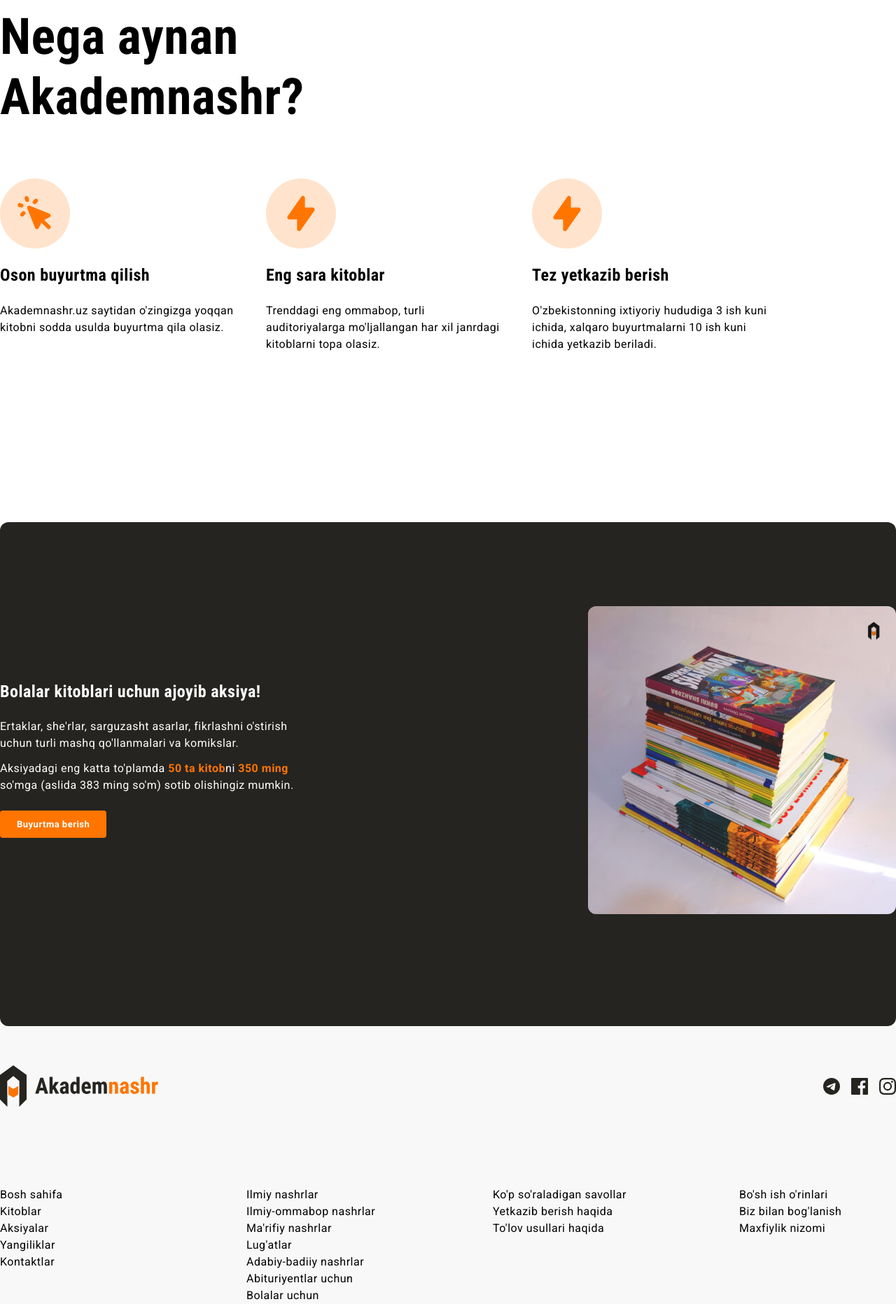
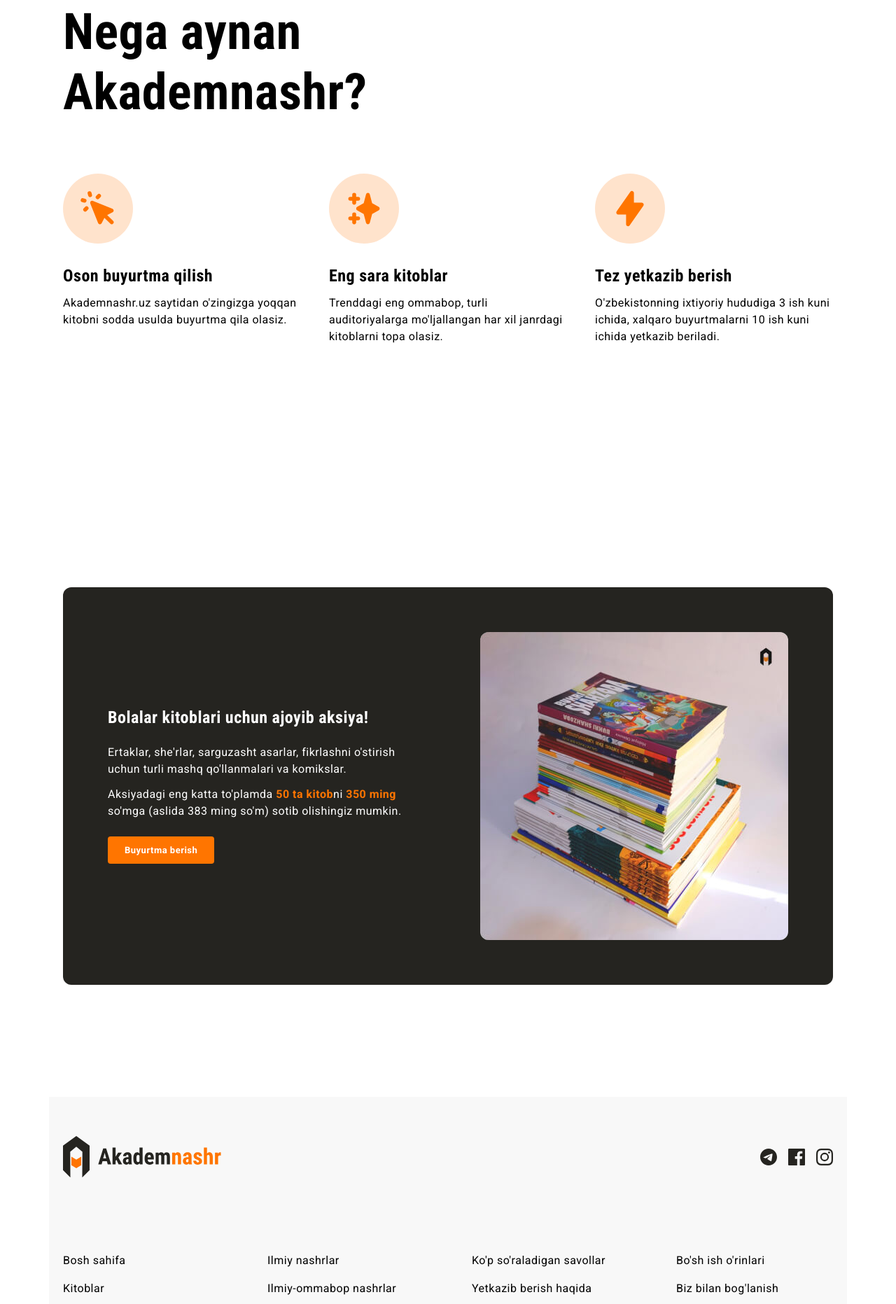
Before and after one commit to GulshanoyDilshodovna/akademnashr, a plain HTML site: page index.html in a window 1280 px wide. Shown: the part 937-2800 px from the top of the page at 70% size. Drawn offline with Linux system fonts and the light colour scheme.

Commit message:
add final styles to the project

```diff
--- a/css/style.css
+++ b/css/style.css
@@ -1,5 +1,12 @@
 /*UNIVERSAL STYLES*/
+
+*{
+    box-sizing: border-box;
+}
+
 body{
+    padding: 0;
+    margin: 0;
     font-family: 'Roboto', sans-serif;
     font-size: 16px;
     line-height: 1.5;
@@ -9,6 +16,16 @@ body{
 *:focus{
     outline: 2px dashed #ff7500;
     outline-offset: 3px;
+}
+
+/* CONTAINER */
+.container{
+    width: 100%;
+    max-width: 1140px;
+    padding-left: 20px;
+    padding-right: 20px;
+    margin-right: auto;
+    margin-left: auto;
 }
 
 .btn{
@@ -48,16 +65,24 @@ body{
 
 header{
     background-color: #fff;
-    display: flex;
-    justify-content: space-between;
-    align-items: center;
     border-top: 5px solid #ff7500;
     padding-top: 16px;
     padding-bottom: 16px;
 }
 
+.header-container{
+    display: flex;
+    justify-content: space-between;
+    align-items: center;
+}
+
 .logo-link{
     transition: opacity 0.4s ease;
+    display: block;
+}
+
+.logo-link img{
+    display: block;
 }
 
 .logo-link:hover{
@@ -113,11 +138,15 @@ header{
 
 .hero{
     background: #252420;
+    border-top: 80px;
+    padding-bottom: 80px;
+}
+
+.hero-container{
     display: flex;
     justify-content: space-between;
     align-items: center;
-    border-top: 80px;
-    padding-bottom: 80px;
+
 }
 
 .hero-content{
@@ -189,26 +218,38 @@ header{
     display: flex;
     justify-content: center;
     align-items: center;
-    border-radius: 50%
+    border-radius: 50%;
+    margin-bottom: 32px;
 }
 
 .features-title{
+    margin-top: 0;
+    margin-bottom: 12px;
     font-size: 24px;
     line-height: 120%;
     font-family: 'Roboto Condensed', sans-serif;
 }
 
+.features-info{
+    margin: 0;
+}
+
 /*SALE SECTION STYLES*/
 
 .sale{
+    padding-top: 120px;
+    padding-bottom: 160px;
+}
+
+.sale-container{
     background: #252420;
     color: #fff;
     display: flex;
     justify-content: space-between;
     align-items: center;
-    padding-top: 120px;
-    padding-bottom: 160px;
     border-radius: 12px;
+    padding: 64px;
+
 }
 
 .sale-content{
@@ -289,6 +330,11 @@ footer{
 .social-network-icon{
     color: #252420;
     transition: color 0.4s ease, opacity 0.4s ease;
+    display: block;
+}
+
+.social-network-icon svg{
+    display: block;
 }
 
 .social-network-icon:hover{
@@ -312,6 +358,14 @@ footer{
     margin-right: 68px;
 }
 
+.footer-links li{
+    margin-bottom: 16px;
+}
+
+.footer-links li:last-child{
+    margin-bottom: 0;
+}
+
 .footer-links:last-child{
     margin-right: 0;
 }
--- a/index.html
+++ b/index.html
@@ -18,6 +18,7 @@
 
     <!--Header-->
     <header>
+        <div class="container header-container">
             <a href="index.html" class="logo-link">
                 <img src="images/logo.svg" alt="Akademnashr logo" width="227" height="60">
             </a>
@@ -32,12 +33,15 @@
                 </nav>
                 <a href="#" class="btn">Ro'yxatdan o'tish</a>
             </div>
+        </div>
     </header>
+
+
     <main>
-
 
         <!--Hero-->
         <section class="hero">
+            <div class="container hero-container">
                 <div class="hero-content">
                     <hr class="orange-line">
                     <h2 class="hero-heading">Pythonda dasturlash asoslari</h2>
@@ -49,11 +53,12 @@
                     <a class="btn" href="#">Buyurtma berish</a>
                 </div>
                 <img src="images/python-book.jpg" class="hero-img" alt="Phyton book" srcset="images/python-book.jpg 1x, images/python-book@2x.jpg 2x">
+            </div>
         </section>
 
 
         <!-- futeres -->
-        <section class="features">
+        <section class="features container">
             <hr class="orange-line">
             <h2 class="features-heading">Nega aynan<br>Akademnashr?</h2>
             <ul class="features-list">
@@ -69,7 +74,7 @@
                 </li>
                 <li class="feature">
                     <div class="feature-icon-wrapper">
-                        <img src="images/icon-lightning-bolt.svg" alt="" width="56" height="56">
+                        <img src="images/icon-sparkles.svg" alt="" width="56" height="56">
                     </div>
                     <h3 class="features-title">Eng sara kitoblar</h3>
                     <p class="features-info">
@@ -92,7 +97,8 @@
 
 
         <!-- aksiya -->
-        <section class="sale">
+        <section class="sale container">
+            <div class="sale-container">
                 <div class="sale-content">
                     <h2 class="sale-heading">Bolalar kitoblari uchun ajoyib aksiya!</h2>
                    <div class="sale-info-wrapper">
@@ -109,12 +115,14 @@
                     <a class="btn" href="#">Buyurtma berish</a>
                 </div>
                 <img src="images/sale-img.jpg"  class="sale-img" alt="Ustma-ust turgan kitoblar to'plami" width="440" height="440" srcset="images/sale-img.jpg 1x, images/sale-img@2x.jpg 2x">
+            </div>
         </section>
+
     </main>
 
 
     <!-- footer -->
-    <footer>
+    <footer class="container">
         <div class="footer-top">
             <a href="index.html"  class="logo-link">
                 <img src="images/logo.svg" alt="Akademnashr logo" width="227" height="60">
```
Lines whose indentation alone changed are shown as unchanged.
